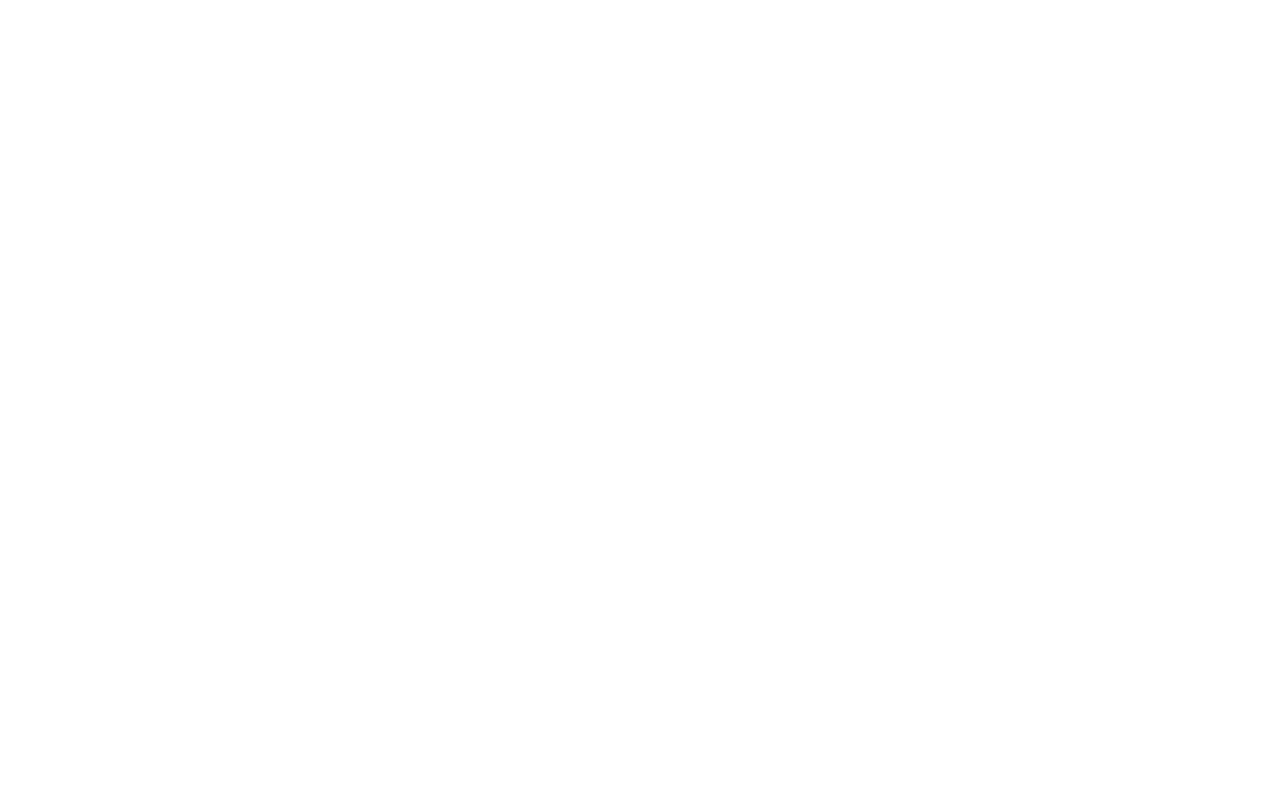
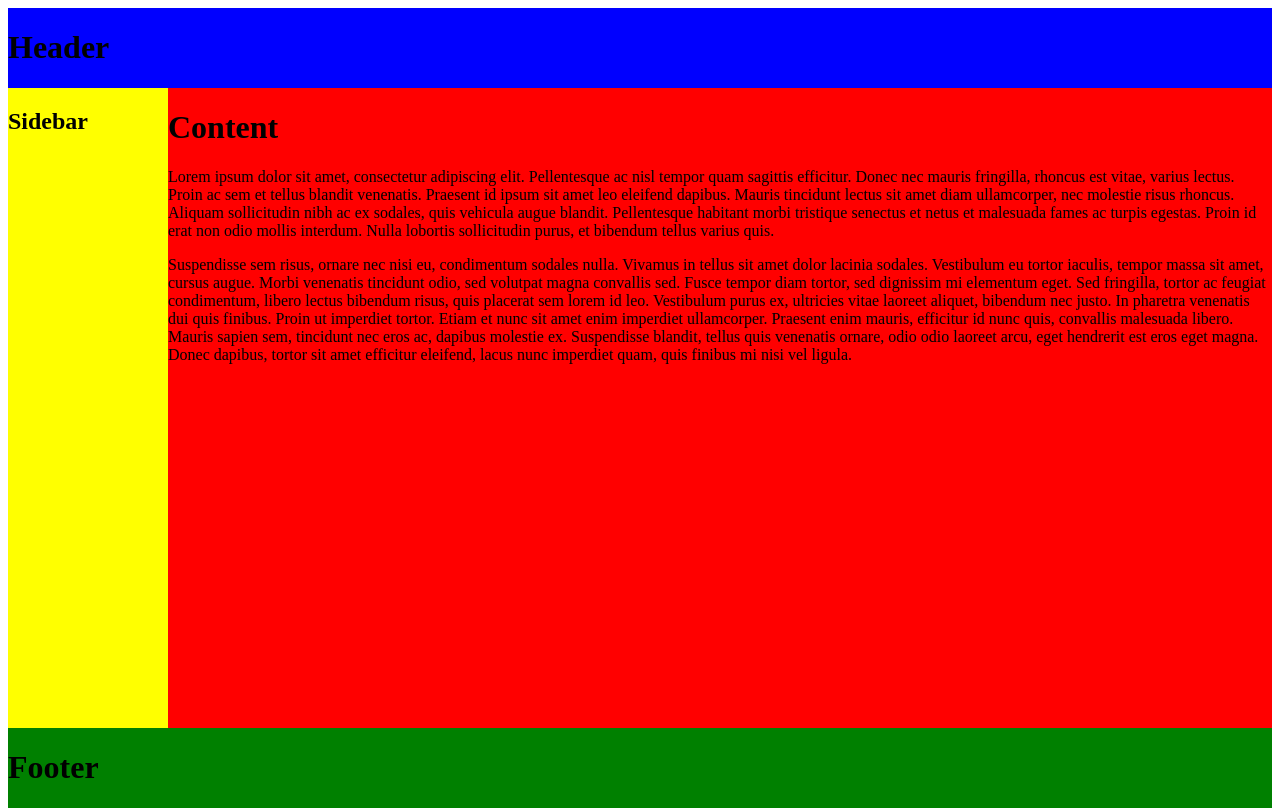
Before and after one commit to countzyx/css-complete-guide-01-basics, a plain HTML site: page assignments/07/index.html in a window 1280 px wide. Drawn offline with Linux system fonts and the light colour scheme.

Commit message:
Completed Assignment 7

```diff
--- a/assignments/07/index.html
+++ b/assignments/07/index.html
@@ -1,12 +1,51 @@
 <!DOCTYPE html>
 <html lang="en">
-<head>
-    <meta charset="UTF-8">
-    <meta name="viewport" content="width=device-width, initial-scale=1.0">
-    <meta http-equiv="X-UA-Compatible" content="ie=edge">
+  <head>
+    <meta charset="UTF-8" />
+    <meta name="viewport" content="width=device-width, initial-scale=1.0" />
+    <meta http-equiv="X-UA-Compatible" content="ie=edge" />
     <title>CSS Course</title>
-    <link rel="stylesheet" href="main.css">
-</head>
-<body>
-</body>
+    <link rel="stylesheet" href="main.css" />
+  </head>
+  <body>
+    <div id="container">
+      <header id="header">
+        <div><h1>Header</h1></div>
+      </header>
+      <nav id="sidebar">
+        <div>
+          <h1>Sidebar</h1>
+        </div>
+      </nav>
+      <main id="content">
+        <div><h1>Content</h1></div>
+        <p>
+          Lorem ipsum dolor sit amet, consectetur adipiscing elit. Pellentesque ac nisl tempor quam
+          sagittis efficitur. Donec nec mauris fringilla, rhoncus est vitae, varius lectus. Proin ac
+          sem et tellus blandit venenatis. Praesent id ipsum sit amet leo eleifend dapibus. Mauris
+          tincidunt lectus sit amet diam ullamcorper, nec molestie risus rhoncus. Aliquam
+          sollicitudin nibh ac ex sodales, quis vehicula augue blandit. Pellentesque habitant morbi
+          tristique senectus et netus et malesuada fames ac turpis egestas. Proin id erat non odio
+          mollis interdum. Nulla lobortis sollicitudin purus, et bibendum tellus varius quis.
+        </p>
+        <p>
+          Suspendisse sem risus, ornare nec nisi eu, condimentum sodales nulla. Vivamus in tellus
+          sit amet dolor lacinia sodales. Vestibulum eu tortor iaculis, tempor massa sit amet,
+          cursus augue. Morbi venenatis tincidunt odio, sed volutpat magna convallis sed. Fusce
+          tempor diam tortor, sed dignissim mi elementum eget. Sed fringilla, tortor ac feugiat
+          condimentum, libero lectus bibendum risus, quis placerat sem lorem id leo. Vestibulum
+          purus ex, ultricies vitae laoreet aliquet, bibendum nec justo. In pharetra venenatis dui
+          quis finibus. Proin ut imperdiet tortor. Etiam et nunc sit amet enim imperdiet
+          ullamcorper. Praesent enim mauris, efficitur id nunc quis, convallis malesuada libero.
+          Mauris sapien sem, tincidunt nec eros ac, dapibus molestie ex. Suspendisse blandit, tellus
+          quis venenatis ornare, odio odio laoreet arcu, eget hendrerit est eros eget magna. Donec
+          dapibus, tortor sit amet efficitur eleifend, lacus nunc imperdiet quam, quis finibus mi
+          nisi vel ligula.
+        </p>
+      </main>
+      <footer id="footer">
+        <div><h1>Footer</h1></div>
+      </footer>
+    </div>
+  </body>
 </html>
--- a/assignments/07/main.css
+++ b/assignments/07/main.css
@@ -0,0 +1,34 @@
+html {
+  height: 100%;
+}
+
+body {
+  height: 100%;
+}
+
+#container {
+  display: grid;
+  height: 100%;
+  grid-template-columns: 10rem 1fr;
+  grid-template-rows: 5rem 1fr 5rem;
+}
+
+#header {
+  background: blue;
+  grid-column-end: -1;
+  grid-column-start: 1;
+}
+
+#sidebar {
+  background: yellow;
+}
+
+#content {
+  background: red;
+}
+
+#footer {
+  background: green;
+  grid-column-end: -1;
+  grid-column-start: 1;
+}
```
